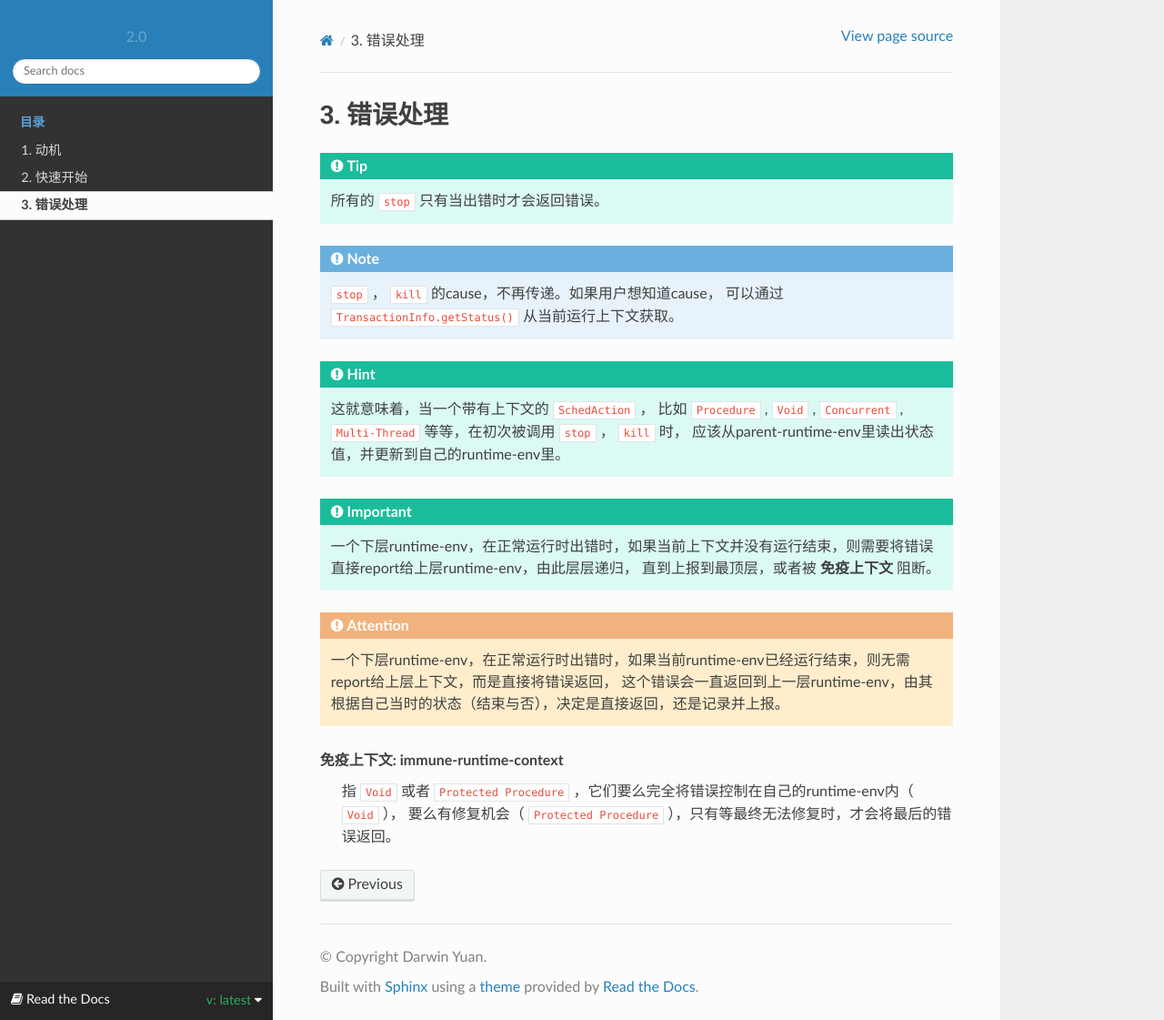
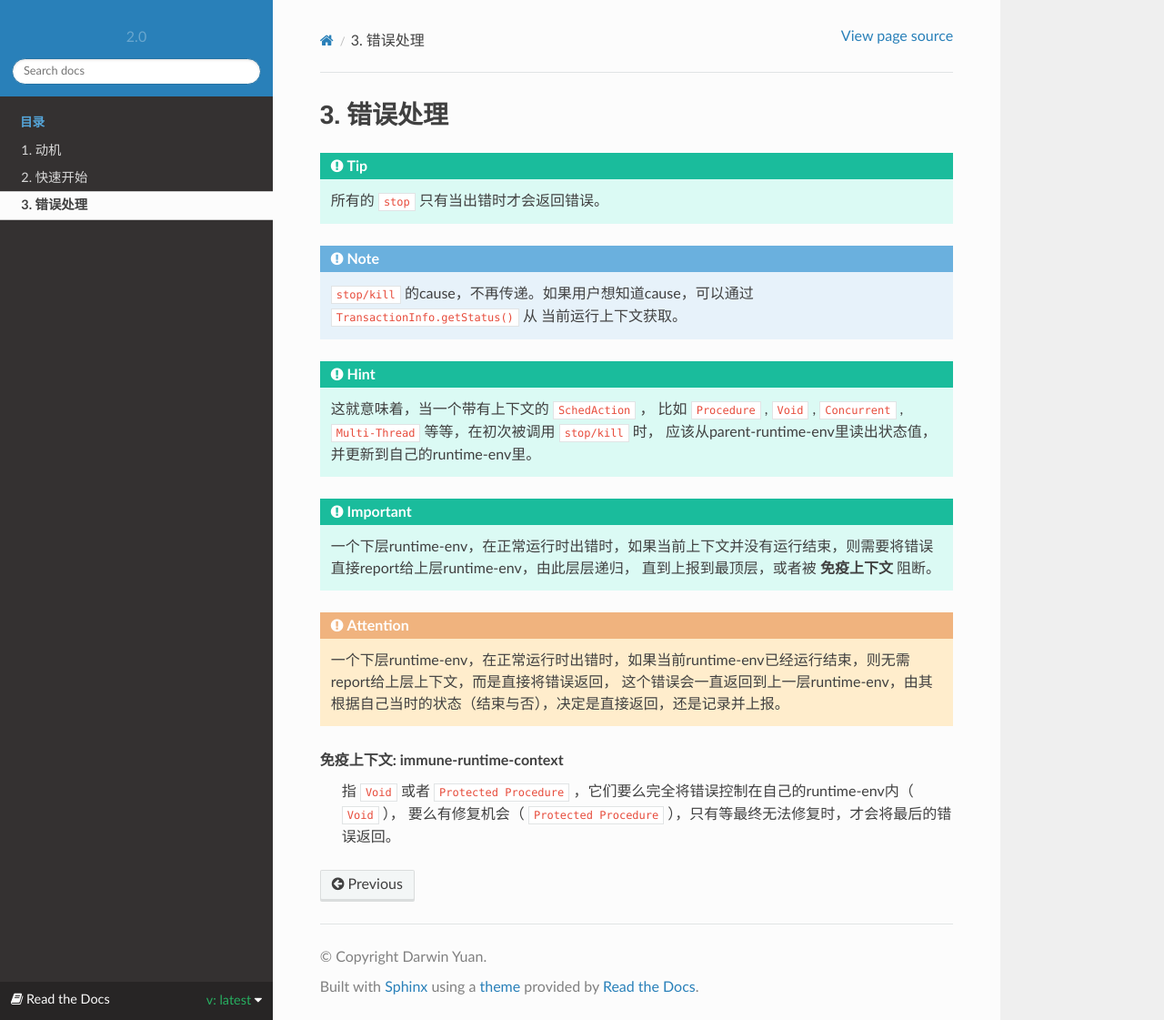
Before and after one commit to godsme/trans-dsl-2, a Sphinx documentation site: the page built from doc/source/error-handling.rst, in a window 1280 px wide and 1121 px high. Shown: the whole window at 91% size. Built offline with Sphinx 7.4.7 and the Read the Docs theme 2.0.0, drawn with Linux system fonts in a browser that asks for light colours.

```diff
--- a/doc/source/error-handling.rst
+++ b/doc/source/error-handling.rst
@@ -3,12 +3,12 @@
 
 .. tip:: 所有的 ``stop`` 只有当出错时才会返回错误。
 
-.. note:: ``stop`` ， ``kill`` 的cause，不再传递。如果用户想知道cause，
-   可以通过 ``TransactionInfo.getStatus()`` 从当前运行上下文获取。
+.. note:: ``stop/kill`` 的cause，不再传递。如果用户想知道cause，可以通过 ``TransactionInfo.getStatus()`` 从
+   当前运行上下文获取。
 
 .. hint::
    这就意味着，当一个带有上下文的 ``SchedAction`` ，
-   比如 ``Procedure`` , ``Void`` , ``Concurrent`` , ``Multi-Thread`` 等等，在初次被调用 ``stop`` ， ``kill`` 时，
+   比如 ``Procedure`` , ``Void`` , ``Concurrent`` , ``Multi-Thread`` 等等，在初次被调用 ``stop/kill`` 时，
    应该从parent-runtime-env里读出状态值，并更新到自己的runtime-env里。
 
 .. important::
--- a/doc/source/motivation.rst
+++ b/doc/source/motivation.rst
@@ -209,7 +209,7 @@
 
 而这正符合一个源自于数据处理的概念： **事务** （Transaction）。
 
-事务: from `wikipedia`
+事务: `from` WIKIPEDIA
    In computer science, transaction processing is information processing that is divided into individual,
    indivisible operations, called transactions. Each transaction must succeed or fail as a complete unit;
    it cannot remain in an intermediate state.
```
